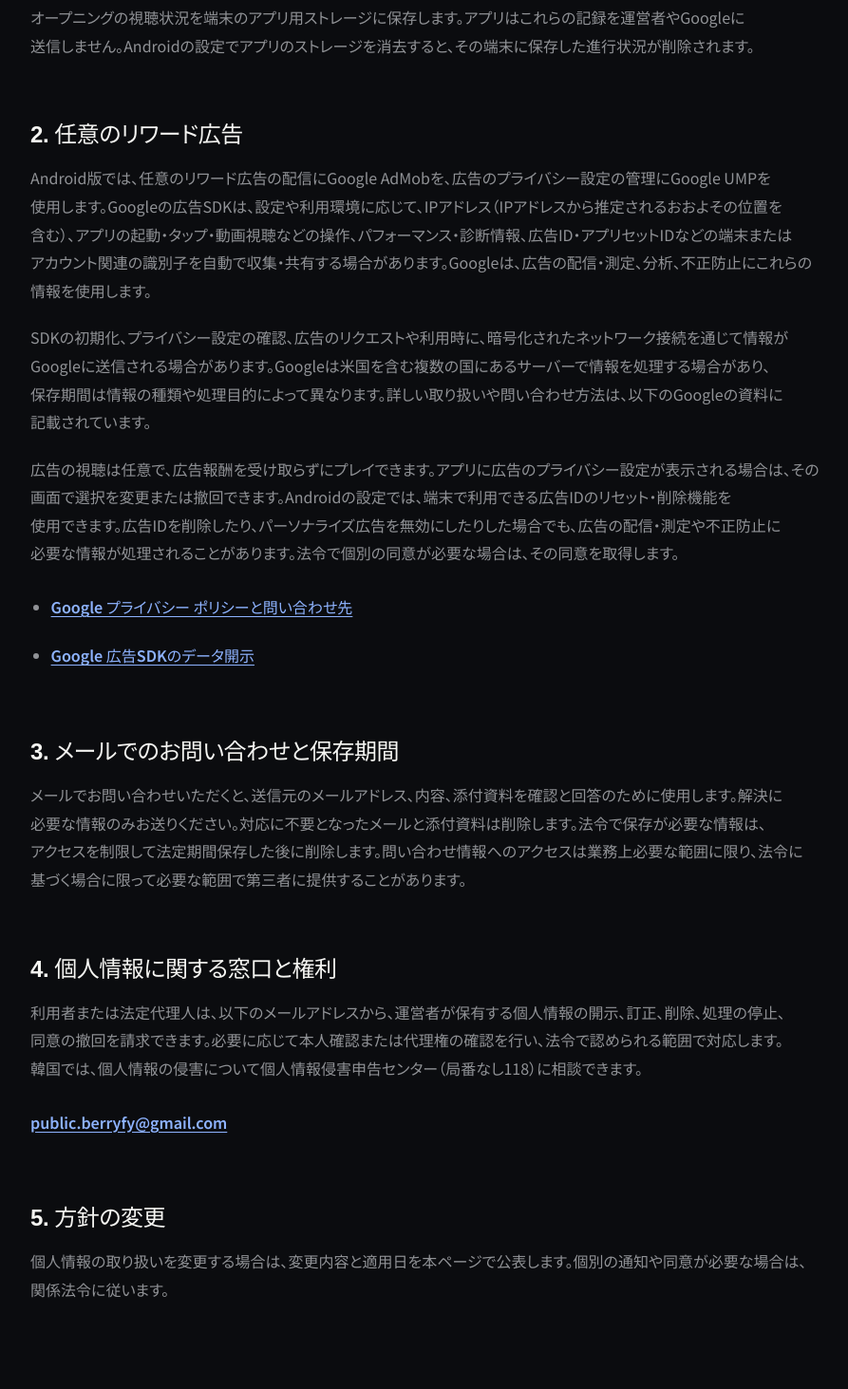
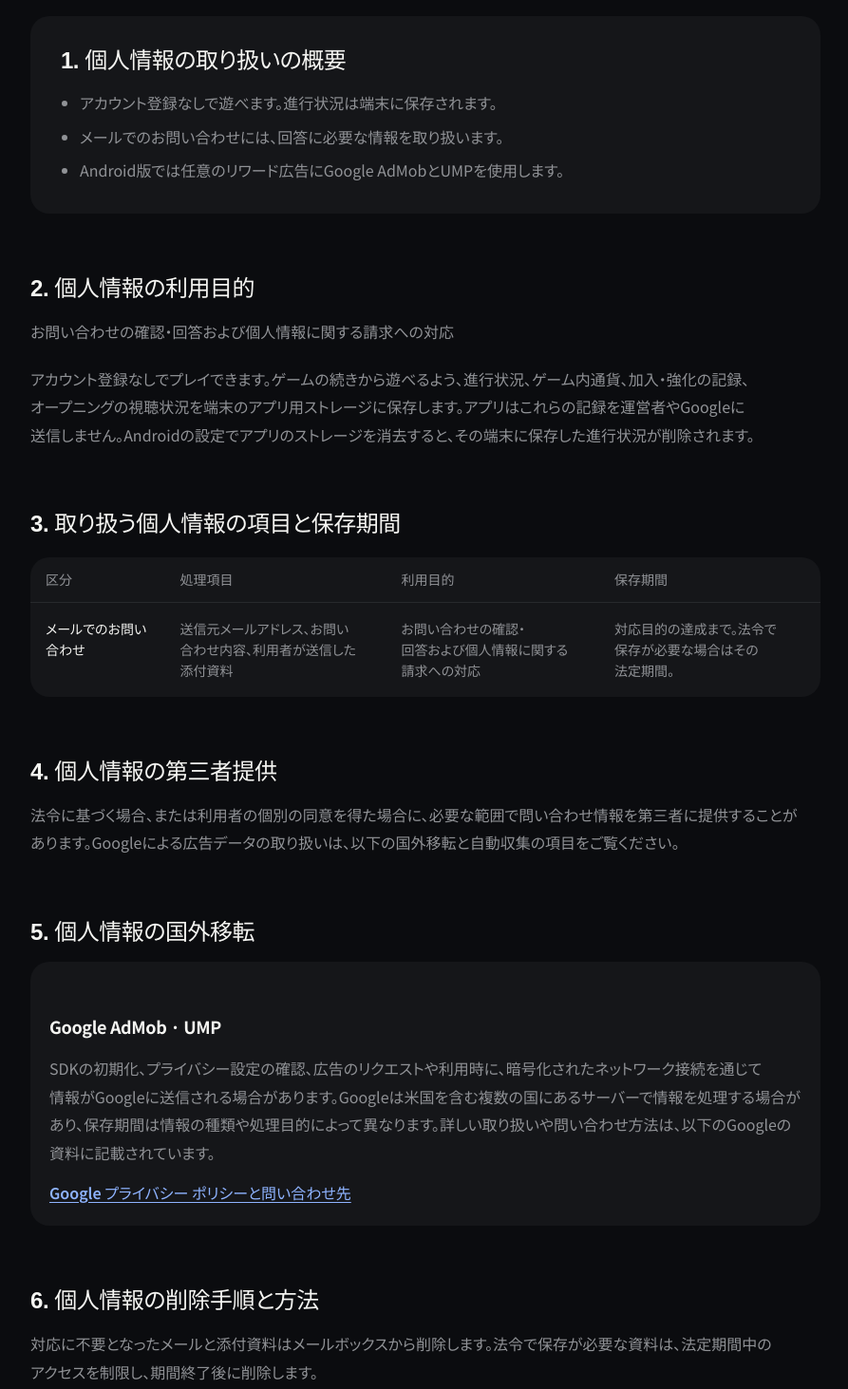
Before and after one commit to berryfy/berryfy.github.io, a Next.js app: page /ja/apps/zombie-care/privacy/ in a window 1280 px wide. Shown: the part 707-2170 px from the top of the page at 95% size, without its empty margins (192-1085 px from the left). Built offline with nearby package versions, Linux system fonts and the light colour scheme; a web font is replaced by a local one.

Commit message:
docs: 좀비님 치료받으세요 개인정보처리방침을 개인정보위 항목 체계로 재구성

```diff
--- a/src/features/legal/components/ZombieCarePrivacyPage.tsx
+++ b/src/features/legal/components/ZombieCarePrivacyPage.tsx
@@ -1,10 +1,12 @@
 import { businessInfo } from "@/constants/business";
 import PrivacyPolicyLayout from "@/features/legal/components/PrivacyPolicyLayout";
+import PrivacyDataTable from "@/features/legal/components/privacy-data-table";
 import PrivacySection from "@/features/legal/components/privacy-section";
 import { privacyLinks } from "@/features/legal/constants/privacy-links";
 import { privacyPolicyCopy } from "@/features/legal/constants/privacy-policy-copy";
 import { zombieCarePrivacy } from "@/features/legal/constants/zombie-care-privacy";
 import {
+  zombieCarePolicySections,
   zombieCarePrivacyCopy,
   zombieCarePrivacyLocalePaths,
 } from "@/features/legal/constants/zombie-care-privacy-copy";
@@ -20,71 +22,154 @@ const ZombieCarePrivacyPage = ({
   fontClassName,
 }: ZombieCarePrivacyPageProps) => {
   const copy = zombieCarePrivacyCopy[locale];
+  const policy = zombieCarePolicySections[locale];
   const { pageTitle, labels } = privacyPolicyCopy[locale];
-  const { appName, effectiveDate } = zombieCarePrivacy;
+  const contactLink = (
+    <a href={`mailto:${businessInfo.contactEmail}`}>
+      {businessInfo.contactEmail}
+    </a>
+  );
+  const sections = [
+    {
+      id: "purpose",
+      label: policy.purpose,
+      content: (
+        <>
+          <p>{policy.emailData.purpose}</p>
+          <p>{copy.local}</p>
+        </>
+      ),
+    },
+    {
+      id: "data",
+      label: policy.data,
+      content: <PrivacyDataTable items={[policy.emailData]} labels={labels} />,
+    },
+    {
+      id: "third-parties",
+      label: policy.thirdParties,
+      content: <p>{policy.thirdPartyText}</p>,
+    },
+    {
+      id: "external-services",
+      label: policy.transfer,
+      content: (
+        <div className="space-y-3 rounded-lg bg-card p-5">
+          <h3>Google AdMob · UMP</h3>
+          <p>{copy.transfer}</p>
+          <p>
+            <a href={privacyLinks.googlePrivacy}>{copy.googlePrivacy}</a>
+          </p>
+        </div>
+      ),
+    },
+    {
+      id: "deletion",
+      label: policy.deletion,
+      content: <p>{policy.deletionText}</p>,
+    },
+    {
+      id: "rights",
+      label: policy.rights,
+      content: (
+        <>
+          <p>{copy.rights}</p>
+          <p>{contactLink}</p>
+        </>
+      ),
+    },
+    {
+      id: "security",
+      label: policy.security,
+      content: <p>{policy.securityText}</p>,
+    },
+    {
+      id: "automatic",
+      label: policy.automatic,
+      content: (
+        <>
+          <p>{copy.ads}</p>
+          <p>{copy.choices}</p>
+          <p>
+            <a href={privacyLinks.googleMobileAdsData}>{copy.googleAdsData}</a>
+          </p>
+        </>
+      ),
+    },
+    {
+      id: "contact",
+      label: policy.contact,
+      content: (
+        <dl className="grid gap-2 rounded-lg bg-card p-5 text-small sm:grid-cols-2">
+          <div>
+            <dt className="font-semibold">{labels.business}</dt>
+            <dd>{businessInfo.name}</dd>
+          </div>
+          <div>
+            <dt className="font-semibold">
+              {privacyPolicyCopy[locale].contact.email}
+            </dt>
+            <dd>{contactLink}</dd>
+          </div>
+        </dl>
+      ),
+    },
+    {
+      id: "remedies",
+      label: policy.remedies,
+      content: (
+        <ul>
+          <li>
+            <a href={privacyLinks.kisaPrivacy}>{policy.complaint}</a>
+          </li>
+          <li>
+            <a href={privacyLinks.privacyDispute}>{policy.dispute}</a>
+          </li>
+        </ul>
+      ),
+    },
+    { id: "changes", label: policy.changes, content: <p>{copy.changes}</p> },
+  ];
 
   return (
     <PrivacyPolicyLayout
       locale={locale}
       fontClassName={fontClassName}
       localePaths={zombieCarePrivacyLocalePaths}
-      appName={appName}
+      appName={zombieCarePrivacy.appName}
       businessName={businessInfo.name}
-      effectiveDate={effectiveDate}
+      effectiveDate={zombieCarePrivacy.effectiveDate}
       pageTitle={pageTitle}
       intro={copy.intro}
       labels={labels}
       navigation={[
-        { id: "game-data", label: copy.localTitle },
-        { id: "rewarded-ads", label: copy.adsTitle },
-        { id: "support", label: copy.supportTitle },
-        { id: "rights", label: copy.rightsTitle },
-        { id: "changes", label: copy.changesTitle },
+        { id: "overview", label: policy.overview },
+        ...sections.map(({ id, label }) => ({ id, label })),
       ]}
     >
-      <PrivacySection number="1" title={copy.localTitle} id="game-data">
-        <p>{copy.local}</p>
-      </PrivacySection>
-      <PrivacySection number="2" title={copy.adsTitle} id="rewarded-ads">
-        <p>{copy.ads}</p>
-        <p>{copy.transfer}</p>
-        <p>{copy.choices}</p>
-        <ul>
-          <li>
-            <a
-              className="inline-flex min-h-11 items-center"
-              href={privacyLinks.googlePrivacy}
-            >
-              {copy.googlePrivacy}
-            </a>
-          </li>
-          <li>
-            <a
-              className="inline-flex min-h-11 items-center"
-              href={privacyLinks.googleMobileAdsData}
-            >
-              {copy.googleAdsData}
-            </a>
-          </li>
+      <section
+        id="overview"
+        className="scroll-mt-24 rounded-lg bg-card p-6 sm:p-8"
+      >
+        <h2 className="font-display text-title-md font-extrabold tracking-[-0.02em]">
+          1. {policy.overview}
+        </h2>
+        <ul className="mt-4 list-disc space-y-2 pl-5 text-muted-foreground">
+          {policy.summary.map((item) => (
+            <li key={item}>{item}</li>
+          ))}
         </ul>
-      </PrivacySection>
-      <PrivacySection number="3" title={copy.supportTitle} id="support">
-        <p>{copy.support}</p>
-      </PrivacySection>
-      <PrivacySection number="4" title={copy.rightsTitle} id="rights">
-        <p>{copy.rights}</p>
-        <p>
-          <a
-            className="inline-flex min-h-11 items-center break-all"
-            href={`mailto:${businessInfo.contactEmail}`}
-          >
-            {businessInfo.contactEmail}
-          </a>
-        </p>
-      </PrivacySection>
-      <PrivacySection number="5" title={copy.changesTitle} id="changes">
-        <p>{copy.changes}</p>
-      </PrivacySection>
+      </section>
+      {sections.map(({ id, label, content }, index) => (
+        <PrivacySection
+          key={id}
+          id={id}
+          number={String(index + 2)}
+          title={label}
+        >
+          {content}
+        </PrivacySection>
+      ))}
     </PrivacyPolicyLayout>
   );
 };
--- a/src/features/legal/constants/zombie-care-privacy-copy.ts
+++ b/src/features/legal/constants/zombie-care-privacy-copy.ts
@@ -18,10 +18,8 @@ export const zombieCarePrivacyPolicies = {
 export const zombieCarePrivacyCopy = {
   ko: {
     intro: "이 방침은 게임과 게임 관련 이메일 문의에 적용됩니다.",
-    localTitle: "게임 데이터",
     local:
       "회원가입 없이 플레이할 수 있습니다. 게임은 진행 상황, 보유 재화, 영입·강화 내역, 오프닝 시청 여부를 플레이를 이어가기 위해 기기의 앱 저장 공간에 보관합니다. 앱은 이 기록을 운영자 또는 Google에 전송하지 않습니다. Android 설정에서 앱 저장공간의 데이터를 삭제하면 기기에 저장된 진행 기록이 지워집니다.",
-    adsTitle: "선택형 보상 광고",
     ads: "Android 버전은 선택형 보상 광고를 제공하기 위해 Google AdMob과 광고 개인정보 선택을 관리하는 Google UMP를 사용합니다. Google의 광고 SDK는 설정과 이용 환경에 따라 IP 주소(IP 기반 대략적 위치 포함), 앱 실행·탭·영상 시청 등 상호작용, 성능·진단 정보, 광고 ID·앱 세트 ID 등 기기 또는 계정 관련 식별자를 자동으로 수집·공유할 수 있습니다. Google은 이 정보를 광고 제공·측정, 분석, 부정행위 방지에 사용합니다.",
     transfer:
       "SDK 초기화, 개인정보 선택 확인, 광고 요청 및 이용 과정에서 해당 정보가 암호화된 네트워크 연결로 Google에 전송될 수 있습니다. Google은 미국을 포함한 여러 국가의 서버에서 정보를 처리할 수 있으며, 보유기간은 정보의 종류와 처리 목적에 따라 달라집니다. 세부 처리 기준과 문의 방법은 아래 Google 자료에서 확인할 수 있습니다.",
@@ -29,22 +27,15 @@ export const zombieCarePrivacyCopy = {
       "광고 시청은 선택이며 광고 보상 없이도 게임을 이용할 수 있습니다. 앱에 광고 개인정보 옵션이 표시되는 경우 그 화면에서 선택을 변경하거나 철회할 수 있습니다. Android 설정에서는 기기가 제공하는 광고 ID 재설정·삭제 기능을 이용할 수 있습니다. 광고 ID 삭제나 맞춤 광고 거부 후에도 광고 제공, 측정, 부정행위 방지에 필요한 정보가 처리될 수 있습니다. 법령상 별도 동의가 필요한 처리에는 해당 동의를 받습니다.",
     googlePrivacy: "Google 개인정보처리방침과 문의",
     googleAdsData: "Google 광고 SDK의 데이터 공개",
-    supportTitle: "이메일 문의와 보관",
-    support:
-      "이메일로 문의하면 발신 이메일 주소, 문의 내용, 직접 첨부한 자료를 문의 확인과 답변에 사용합니다. 문의 해결에 필요한 정보만 보내 주세요. 문의 처리 목적을 달성하면 메일과 첨부 자료를 삭제합니다. 법령에 따라 보관해야 하는 자료는 해당 법정 기간 동안 접근을 제한해 보관한 뒤 삭제합니다. 문의 정보에는 업무에 필요한 범위에서만 접근하며, 법령에 근거한 경우에 한해 필요한 범위에서 제3자에게 제공할 수 있습니다.",
-    rightsTitle: "개인정보 보호 문의와 권리 행사",
     rights:
       "이용자와 법정대리인은 아래 이메일로 운영자가 보유한 개인정보의 열람, 정정, 삭제, 처리정지 또는 동의 철회를 요청할 수 있습니다. 필요한 범위에서 본인 또는 대리 권한을 확인하며, 법령이 허용하는 범위에서 요청을 처리합니다. 개인정보 침해 상담은 개인정보침해 신고센터(국번 없이 118)에 요청할 수 있습니다.",
-    changesTitle: "방침 변경",
     changes:
       "처리 내용이 달라지면 이 페이지에 변경 내용과 적용일을 공개합니다. 별도 고지나 동의가 필요한 경우에는 관계 법령에 따릅니다.",
   },
   en: {
     intro: "This policy applies to the game and support emails about it.",
-    localTitle: "Game data",
     local:
       "You can play without an account. The game keeps your progress, in-game currency, recruitment and upgrade records, and whether you watched the opening in the app’s storage on your device so you can resume play. The app does not send these records to the operator or Google. On Android, clearing the app’s storage in Settings deletes the progress stored on that device.",
-    adsTitle: "Optional rewarded ads",
     ads: "The Android version uses Google AdMob for optional rewarded ads and Google UMP to manage ad privacy choices. Depending on settings and usage, Google's ad SDK can automatically collect and share IP addresses (including approximate location inferred from an IP address), interactions such as app launches, taps and video views, performance and diagnostic data, and device or account identifiers such as advertising IDs and app set IDs. Google uses this information for ad delivery and measurement, analytics, and fraud prevention.",
     transfer:
       "Information may be sent to Google over an encrypted network connection during SDK initialization, privacy-choice checks, ad requests and ad interactions. Google may process it on servers in several countries, including the United States. Retention varies with the type of information and the purpose of processing. Google's documents below explain its practices and how to contact Google.",
@@ -52,23 +43,16 @@ export const zombieCarePrivacyCopy = {
       "Watching ads is optional and you can play without ad rewards. When ad privacy options are displayed in the app, you can use them to change or withdraw your choices. You can reset or delete your advertising ID using the controls available in Android Settings. Information needed to deliver and measure ads and prevent fraud may still be processed after you delete your advertising ID or opt out of personalized ads. We obtain separate consent where required by applicable law.",
     googlePrivacy: "Google Privacy Policy and contact",
     googleAdsData: "Google ad SDK data disclosure",
-    supportTitle: "Email support and retention",
-    support:
-      "When you email us, we use your email address, message, and any attachments you send to review and answer your inquiry. Please send only what we need to resolve it. We delete emails and attachments once they are no longer needed for that purpose. If the law requires retention, we restrict access and delete the information at the end of the statutory period. Access to inquiry data is limited to what is necessary for support. We may disclose that data to a third party only where authorized by law and to the extent necessary.",
-    rightsTitle: "Privacy contact and your rights",
     rights:
       "You or your legal representative can use the email address below to request access to, correction or deletion of, or restriction of processing of your personal information held by the operator, or to withdraw consent. We verify identity or authority as needed and handle requests as allowed by law. In South Korea, you can contact the Personal Information Infringement Report Center at 118 for help with a privacy complaint.",
-    changesTitle: "Policy changes",
     changes:
       "If our data practices change, we publish the changes and the effective date here. We follow applicable law when separate notice or consent is required.",
   },
   ja: {
     intro:
       "本方針は、ゲームとゲームに関するメールでのお問い合わせに適用されます。",
-    localTitle: "ゲームデータ",
     local:
       "アカウント登録なしでプレイできます。ゲームの続きから遊べるよう、進行状況、ゲーム内通貨、加入・強化の記録、オープニングの視聴状況を端末のアプリ用ストレージに保存します。アプリはこれらの記録を運営者やGoogleに送信しません。Androidの設定でアプリのストレージを消去すると、その端末に保存した進行状況が削除されます。",
-    adsTitle: "任意のリワード広告",
     ads: "Android版では、任意のリワード広告の配信にGoogle AdMobを、広告のプライバシー設定の管理にGoogle UMPを使用します。Googleの広告SDKは、設定や利用環境に応じて、IPアドレス（IPアドレスから推定されるおおよその位置を含む）、アプリの起動・タップ・動画視聴などの操作、パフォーマンス・診断情報、広告ID・アプリセットIDなどの端末またはアカウント関連の識別子を自動で収集・共有する場合があります。Googleは、広告の配信・測定、分析、不正防止にこれらの情報を使用します。",
     transfer:
       "SDKの初期化、プライバシー設定の確認、広告のリクエストや利用時に、暗号化されたネットワーク接続を通じて情報がGoogleに送信される場合があります。Googleは米国を含む複数の国にあるサーバーで情報を処理する場合があり、保存期間は情報の種類や処理目的によって異なります。詳しい取り扱いや問い合わせ方法は、以下のGoogleの資料に記載されています。",
@@ -76,14 +60,115 @@ export const zombieCarePrivacyCopy = {
       "広告の視聴は任意で、広告報酬を受け取らずにプレイできます。アプリに広告のプライバシー設定が表示される場合は、その画面で選択を変更または撤回できます。Androidの設定では、端末で利用できる広告IDのリセット・削除機能を使用できます。広告IDを削除したり、パーソナライズ広告を無効にしたりした場合でも、広告の配信・測定や不正防止に必要な情報が処理されることがあります。法令で個別の同意が必要な場合は、その同意を取得します。",
     googlePrivacy: "Google プライバシー ポリシーと問い合わせ先",
     googleAdsData: "Google 広告SDKのデータ開示",
-    supportTitle: "メールでのお問い合わせと保存期間",
-    support:
-      "メールでお問い合わせいただくと、送信元のメールアドレス、内容、添付資料を確認と回答のために使用します。解決に必要な情報のみお送りください。対応に不要となったメールと添付資料は削除します。法令で保存が必要な情報は、アクセスを制限して法定期間保存した後に削除します。問い合わせ情報へのアクセスは業務上必要な範囲に限り、法令に基づく場合に限って必要な範囲で第三者に提供することがあります。",
-    rightsTitle: "個人情報に関する窓口と権利",
     rights:
       "利用者または法定代理人は、以下のメールアドレスから、運営者が保有する個人情報の開示、訂正、削除、処理の停止、同意の撤回を請求できます。必要に応じて本人確認または代理権の確認を行い、法令で認められる範囲で対応します。韓国では、個人情報の侵害について個人情報侵害申告センター（局番なし118）に相談できます。",
-    changesTitle: "方針の変更",
     changes:
       "個人情報の取り扱いを変更する場合は、変更内容と適用日を本ページで公表します。個別の通知や同意が必要な場合は、関係法令に従います。",
   },
 } as const;
+
+export const zombieCarePolicySections = {
+  ko: {
+    overview: "주요 개인정보 처리 사항",
+    purpose: "개인정보의 처리 목적",
+    data: "처리하는 개인정보 항목과 보유·이용 기간",
+    thirdParties: "개인정보의 제3자 제공에 관한 사항",
+    transfer: "개인정보의 국외 이전에 관한 사항",
+    deletion: "개인정보의 파기 절차 및 방법",
+    rights: "정보주체와 법정대리인의 권리 및 행사 방법",
+    security: "개인정보의 안전성 확보조치",
+    automatic: "자동 수집 및 광고 행태정보 처리와 거부 방법",
+    contact: "개인정보 보호 및 열람청구 담당 창구",
+    remedies: "정보주체의 권익침해에 대한 구제방법",
+    changes: "개인정보 처리방침의 변경",
+    summary: [
+      "회원가입 없이 플레이합니다. 게임 진행 기록은 기기에 저장됩니다.",
+      "이메일로 문의할 때 답변에 필요한 정보를 처리합니다.",
+      "Android의 선택형 보상 광고에는 Google AdMob과 UMP가 사용됩니다.",
+    ],
+    emailData: {
+      category: "이메일 문의",
+      data: "발신 이메일 주소, 문의 내용, 이용자가 보낸 첨부 자료",
+      purpose: "문의 확인과 답변, 개인정보 관련 요청 처리",
+      retention:
+        "문의 처리 목적 달성 시까지. 법령상 보존 의무가 있는 경우 해당 법정 기간.",
+    },
+    thirdPartyText:
+      "문의 정보는 법령에 근거하거나 이용자가 별도로 동의한 경우 필요한 범위에서 제3자에게 제공할 수 있습니다. Google의 광고 정보 처리는 아래 국외 이전 및 자동 수집 항목에서 안내합니다.",
+    deletionText:
+      "문의 처리 목적을 달성하면 메일과 첨부 자료를 메일함에서 삭제합니다. 법령상 보존해야 하는 자료는 접근을 제한해 법정 기간 동안 보관하고, 기간이 끝나면 삭제합니다.",
+    securityText:
+      "문의 자료에는 업무에 필요한 범위에서만 접근합니다. Google 광고 SDK의 데이터 전송에는 전송 구간 암호화가 적용됩니다.",
+    complaint: "개인정보침해 신고센터(국번 없이 118)",
+    dispute: "개인정보분쟁조정위원회",
+  },
+  en: {
+    overview: "Privacy at a glance",
+    purpose: "Purposes of processing",
+    data: "Personal information processed and retention periods",
+    thirdParties: "Disclosure of personal information to third parties",
+    transfer: "International transfers of personal information",
+    deletion: "Procedures and methods for deletion",
+    rights: "Rights of individuals and legal representatives",
+    security: "Safeguards for personal information",
+    automatic:
+      "Automatic collection, advertising activity data, and your choices",
+    contact: "Privacy and access request contact",
+    remedies: "Remedies for privacy complaints",
+    changes: "Changes to this privacy policy",
+    summary: [
+      "You can play without an account. Progress is stored on your device.",
+      "If you email us, we process information needed to respond.",
+      "Android uses Google AdMob and UMP for optional rewarded ads.",
+    ],
+    emailData: {
+      category: "Email support",
+      data: "Sender email address, inquiry contents, and attachments you send",
+      purpose: "Review and answer inquiries and handle privacy requests",
+      retention:
+        "Until the inquiry has been handled, or for the statutory period if retention is required by law.",
+    },
+    thirdPartyText:
+      "We may disclose inquiry data to third parties to the extent necessary if authorized by law or with your separate consent. Google's advertising data practices are described under international transfers and automatic collection below.",
+    deletionText:
+      "We delete support emails and attachments from the mailbox once they are no longer needed to handle the inquiry. We restrict access to records that must be retained by law and delete them when the statutory period ends.",
+    securityText:
+      "Access to inquiry records is limited to what is necessary for support. Google encrypts data sent by its ad SDK in transit.",
+    complaint:
+      "Personal Information Infringement Report Center (118 in South Korea)",
+    dispute: "Personal Information Dispute Mediation Committee",
+  },
+  ja: {
+    overview: "個人情報の取り扱いの概要",
+    purpose: "個人情報の利用目的",
+    data: "取り扱う個人情報の項目と保存期間",
+    thirdParties: "個人情報の第三者提供",
+    transfer: "個人情報の国外移転",
+    deletion: "個人情報の削除手順と方法",
+    rights: "本人および法定代理人の権利と行使方法",
+    security: "個人情報の安全管理措置",
+    automatic: "自動収集、広告の行動データの取り扱いと拒否方法",
+    contact: "個人情報保護・開示請求窓口",
+    remedies: "個人情報に関する苦情と救済窓口",
+    changes: "本方針の変更",
+    summary: [
+      "アカウント登録なしで遊べます。進行状況は端末に保存されます。",
+      "メールでのお問い合わせには、回答に必要な情報を取り扱います。",
+      "Android版では任意のリワード広告にGoogle AdMobとUMPを使用します。",
+    ],
+    emailData: {
+      category: "メールでのお問い合わせ",
+      data: "送信元メールアドレス、お問い合わせ内容、利用者が送信した添付資料",
+      purpose: "お問い合わせの確認・回答および個人情報に関する請求への対応",
+      retention: "対応目的の達成まで。法令で保存が必要な場合はその法定期間。",
+    },
+    thirdPartyText:
+      "法令に基づく場合、または利用者の個別の同意を得た場合に、必要な範囲で問い合わせ情報を第三者に提供することがあります。Googleによる広告データの取り扱いは、以下の国外移転と自動収集の項目をご覧ください。",
+    deletionText:
+      "対応に不要となったメールと添付資料はメールボックスから削除します。法令で保存が必要な資料は、法定期間中のアクセスを制限し、期間終了後に削除します。",
+    securityText:
+      "問い合わせ資料へのアクセスは業務に必要な範囲に限ります。Googleの広告SDKが送信するデータは通信経路で暗号化されます。",
+    complaint: "個人情報侵害申告センター（韓国内から118）",
+    dispute: "個人情報紛争調停委員会",
+  },
+} as const;
```
